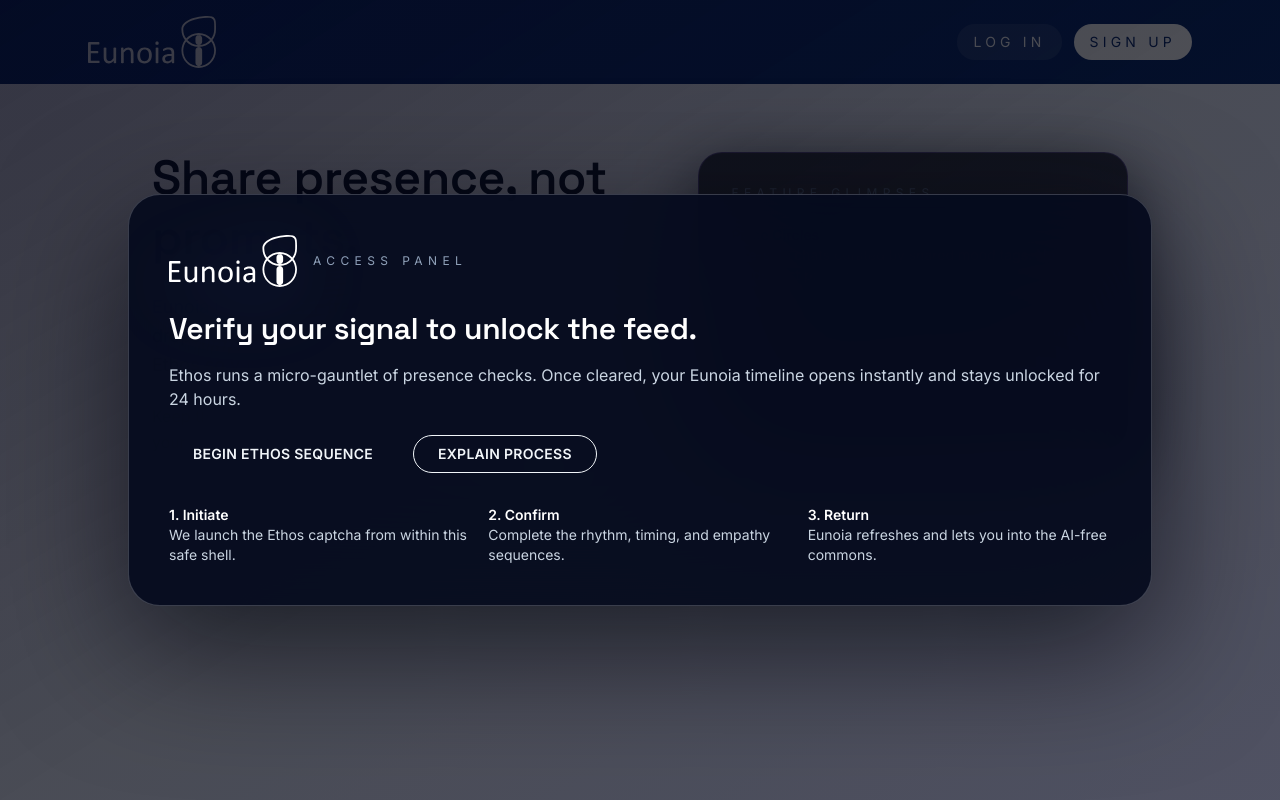
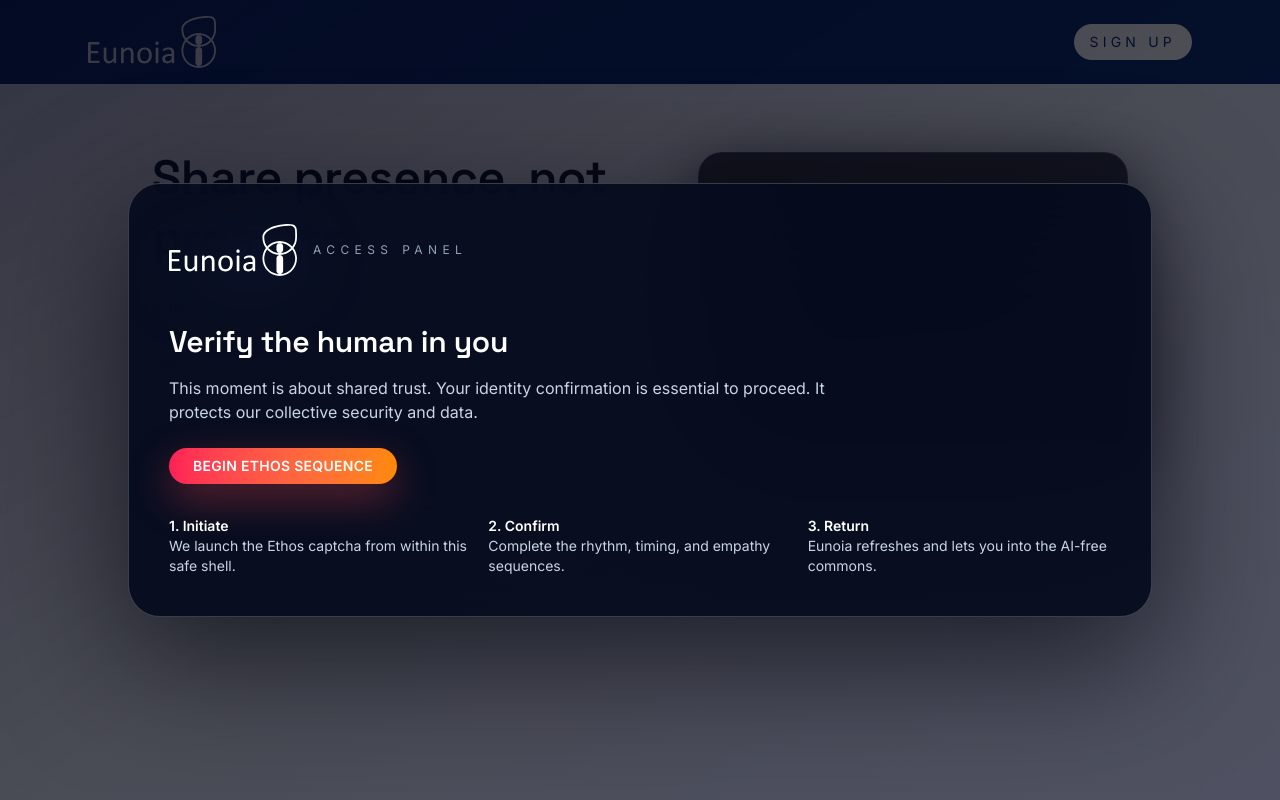
Before and after one commit to krigubir/hackathon-2025, a React (Vite) app: page / in a window 1280 px wide. Built offline with nearby package versions, Linux system fonts and the light colour scheme.

Commit message:
remove pop-up dialog

```diff
--- a/src/routes/__root.tsx
+++ b/src/routes/__root.tsx
@@ -33,9 +33,6 @@ function LandingBackdrop() {
           <div className="mx-auto flex w-full max-w-6xl items-center justify-between px-6 py-4">
             <img src={EunoiaLogo} alt="Eunoia" className="w-32" />
             <div className="flex gap-3 text-sm">
-              <div className="rounded-full bg-white/10 px-4 py-2 uppercase tracking-[0.3em]">
-                Log in
-              </div>
               <div className="rounded-full bg-white text-[#0d2c6f] px-4 py-2 uppercase tracking-[0.3em]">
                 Sign up
               </div>
--- a/src/routes/index.tsx
+++ b/src/routes/index.tsx
@@ -1,5 +1,5 @@
 import { createFileRoute, useNavigate } from "@tanstack/react-router";
-import { useEffect, useState } from "react";
+
 import { Button } from "../components/Button";
 import { useApp } from "../contexts/AppContext";
 import EunoiaLogo from "../assets/Eunoia.svg";
@@ -11,14 +11,6 @@ export const Route = createFileRoute("/")({
 function LandingPage() {
   const navigate = useNavigate();
   const { resetProgress } = useApp();
-  const [showDialog, setShowDialog] = useState(false);
-
-  useEffect(() => {
-    const timer = window.setTimeout(() => {
-      setShowDialog(true);
-    }, 10000);
-    return () => window.clearTimeout(timer);
-  }, []);
 
   const handleBegin = () => {
     resetProgress();
@@ -38,18 +30,19 @@ function LandingPage() {
             Access Panel
           </span>
         </div>
-        <div className="mt-6 space-y-4">
+        <div className="mt-12 space-y-4">
           <h1 className="text-3xl font-semibold text-white">
-            Verify your signal to unlock the feed.
+            Verify the human in you
           </h1>
-          <p className="text-slate-300">
-            Ethos runs a micro-gauntlet of presence checks. Once cleared, your
-            Eunoia timeline opens instantly and stays unlocked for 24 hours.
+          <p className="text-slate-300 max-w-2xl">
+            This moment is about shared trust. Your identity confirmation is
+            essential to proceed. It protects our collective security and data.
           </p>
         </div>
         <div className="mt-6 flex flex-wrap gap-4">
-          <Button onClick={handleBegin}>Begin Ethos Sequence</Button>
-          <Button variant="secondary">Explain process</Button>
+          <Button variant="danger" onClick={handleBegin}>
+            Begin Ethos Sequence
+          </Button>
         </div>
         <div className="mt-8 grid gap-4 md:grid-cols-3 text-sm text-slate-300">
           <div>
@@ -66,27 +59,6 @@ function LandingPage() {
           </div>
         </div>
       </div>
-
-      {showDialog && (
-        <div className="fixed inset-0 z-50 flex items-center justify-center bg-black/40 px-4">
-          <div className="w-full max-w-md space-y-4 rounded-3xl bg-white p-8 shadow-2xl">
-            <h2 className="text-2xl font-semibold text-slate-900">
-              Quick identity refresh
-            </h2>
-            <p className="text-slate-600 text-sm leading-relaxed">
-              To keep Eunoia free of AI interference, we need to rerun the Ethos
-              captcha. It only takes a moment and unlocks the social feed for
-              the next 24 hours.
-            </p>
-            <div className="flex justify-end gap-3">
-              <Button variant="secondary" onClick={() => setShowDialog(false)}>
-                Later
-              </Button>
-              <Button onClick={handleBegin}>Go to Ethos Captcha</Button>
-            </div>
-          </div>
-        </div>
-      )}
     </div>
   );
 }
```
